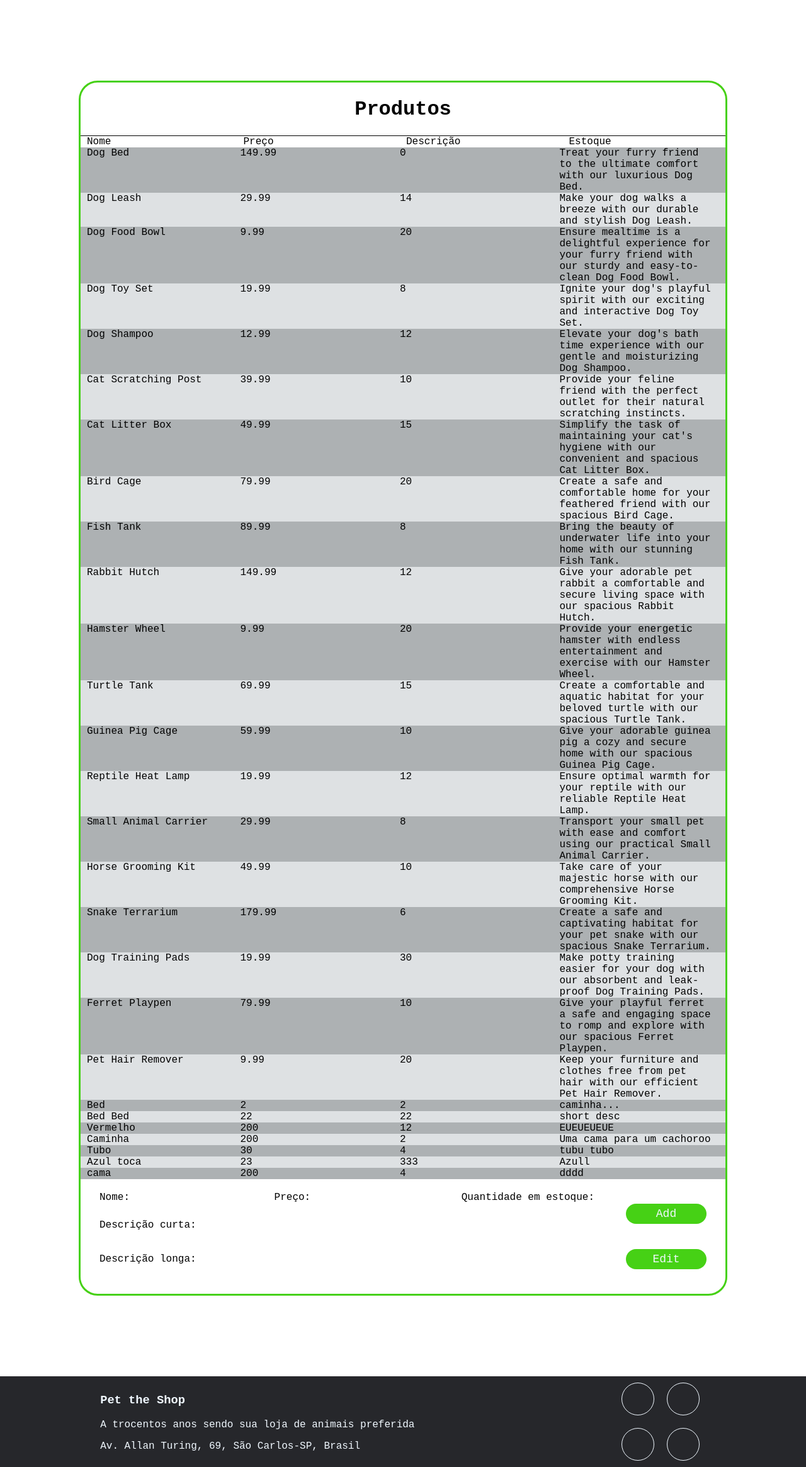
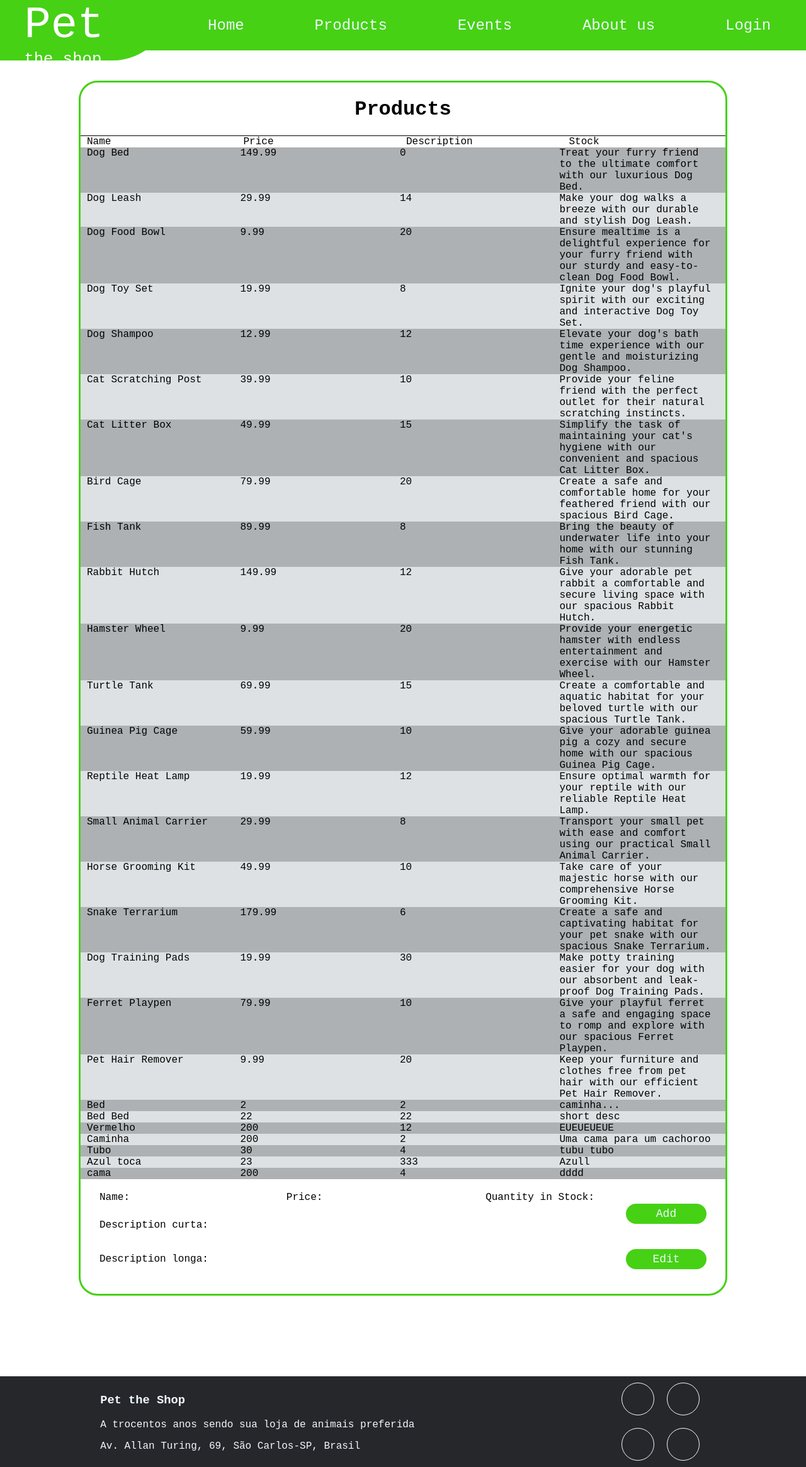
Before and after one commit to VictorRS27/WebIntroProject, a Vue app: page /crud in a window 1280 px wide. Shown: the whole page at 63% size. Built offline with nearby package versions, Linux system fonts and the light colour scheme; data requests are answered from the project's data file.

Commit message:
Added admin menu page buttons funcionality

```diff
--- a/src/views/AdminMenuView.vue
+++ b/src/views/AdminMenuView.vue
@@ -5,15 +5,16 @@
 
       <h2> Admin Menu </h2>
       <div class="grid">
-        <button class="custom-button" style="background-color: #46D115;">Client Management</button>
-        <button class="custom-button" style="background-color: #46D115;">Stock Management</button>
-        <button class="custom-button" style="background-color: #46D115;">Admin Management</button>
-        <button class="custom-button" style="background-color: #46D115;">Event Management</button>
+        <button class="custom-button" style="background-color: #46D115;" @click="crudClients">Client Management</button>
+        <button class="custom-button" style="background-color: #46D115;" @click="crudProducs">Stock Management</button>
+        <button class="custom-button" style="background-color: #46D115;" @click="crudAdmins">Admin Management</button>
+        <button class="custom-button" style="background-color: #46D115;" @click="crudEvents">Event Management</button>
       </div>
     </div>
   </div>
 </template>
 <script>
+
 import Navbar from '../components/Navbar.vue'
 import Footer from '../components/Footer.vue'
 
@@ -22,8 +23,21 @@ export default {
   components: {
     Navbar,
     Footer
+  },
+  methods: {
+    crudClients() {
+      this.$router.push('/crud?crud=users');
+    },
+    crudProducs() {
+      this.$router.push('/crud?crud=products');
+    },
+    crudAdmins() {
+      this.$router.push('/crud?crud=admin');
+    },
+    crudEvents() {
+      this.$router.push('/crud?crud=events');
     }
-
+  }
 }
 </script >
 <style scoped>
--- a/src/views/CrudView.vue
+++ b/src/views/CrudView.vue
@@ -1,27 +1,28 @@
 <template>
+    <Navbar/>
     <div class="container_crud">
         <div class="box">
             <div class="box_head">
-                <h1 v-if="which_table === 'products'"> Produtos </h1>
-                <h1 v-if="which_table === 'users'"> Usuários </h1>
-                <h1 v-if="which_table === 'admin'"> Administradores </h1>
-                <h1 v-if="which_table === 'events'"> Eventos </h1>
+                <h1 v-if="which_table === 'products'"> Products </h1>
+                <h1 v-if="which_table === 'users'"> Users </h1>
+                <h1 v-if="which_table === 'admin'"> Administrators </h1>
+                <h1 v-if="which_table === 'events'"> Events </h1>
             </div>
             <div v-if="which_table === 'products'" class="line">
-                <span class="column">Nome</span>
-                <span class="column">Preço</span>
-                <span class="column">Descrição</span>
-                <span class="column">Estoque</span>
+                <span class="column">Name</span>
+                <span class="column">Price</span>
+                <span class="column">Description</span>
+                <span class="column">Stock</span>
             </div>
             <div v-else-if="which_table === 'users'" class="line">
-                <span class="column">Nome de usuário</span>
+                <span class="column">Username</span>
                 <span class="column">Email</span>
                 <span class="column">Telefone</span>
-                <span class="column">Endereço</span>
+                <span class="column">Adress</span>
             </div>
             <div v-else-if="which_table === 'admin'" class="line">
-                <span class="column">Nome de usuário</span>
-                <span class="column">Senha</span>
+                <span class="column">Username</span>
+                <span class="column">Password</span>
                 <span class="column">Email</span>
                 <span class="column">Telefone</span>
             </div>
@@ -59,37 +60,37 @@
             <div class="box_feet">
                 <div v-if="which_table === 'products'" class="data">
                     <div class="line">
-                        <span>Nome: {{ focused.productName }}</span>
-                        <span>Preço: {{ focused.productPrice }}</span>
-                        <span>Quantidade em estoque: {{ focused.quantityInStock }}</span>
+                        <span>Name: {{ focused.productName }}</span>
+                        <span>Price: {{ focused.productPrice }}</span>
+                        <span>Quantity in Stock: {{ focused.quantityInStock }}</span>
                     </div>
-                    <p>Descrição curta: {{ focused.productShortDescription }}</p>
-                    <p>Descrição longa: {{ focused.productDescription }}</p>
+                    <p>Description curta: {{ focused.productShortDescription }}</p>
+                    <p>Description longa: {{ focused.productDescription }}</p>
                     <img class="img_small" v-for="(photo, index) in focused.photos" :src="photo" :alt="'photo' + index">
                 </div>
                 <div v-if="which_table === 'users'" class="data">
                     <div class="line">
-                        <span>Nome de Usuário: {{ focused.username }}</span>
+                        <span>Username: {{ focused.username }}</span>
                         <span>Email: {{ focused.email }}</span>
                     </div>
-                    <p>Endereço: {{ focused.address }}</p>
+                    <p>Adress: {{ focused.address }}</p>
                     <p>Telefone: {{ focused.telephone }}</p>
                 </div>
                 <div v-if="which_table === 'admin'" class="data">
                     <div class="line">
-                        <span>Nome de Usuário: {{ focused.username }}</span>
-                        <span>Senha: {{ focused.password }}</span>
+                        <span>Username: {{ focused.username }}</span>
+                        <span>Password: {{ focused.password }}</span>
                     </div>
                     <p>Email: {{ focused.email }}</p>
                     <p>Telefone: {{ focused.telephone }}</p>
                 </div>
                 <div v-if="which_table === 'events'" class="data">
                     <div class="line">
-                        <span>Nome: {{ focused.eventName }}</span>
-                        <span>Tipo: {{ focused.eventType }}</span>
-                        <span>Data: {{ focused.eventDate }}</span>
+                        <span>Name: {{ focused.eventName }}</span>
+                        <span>Type: {{ focused.eventType }}</span>
+                        <span>Date: {{ focused.eventDate }}</span>
                     </div>
-                    <p>Descrição longa: {{ focused.eventDescription }}</p>
+                    <p>Description longa: {{ focused.eventDescription }}</p>
                     <img class="img_small" v-for="(photo, index) in focused.photos" :src="photo" :alt="'photo' + index">
                 </div>
                 <div class="btn_column">
@@ -101,8 +102,14 @@
     </div>
 </template>
 <script>
+
 import axios from 'axios'
+import Navbar from '../components/Navbar.vue'
+
 export default {
+    components: {
+        Navbar
+    },
     name: "crudView",
     data() {
         return {
```
Lines whose indentation alone changed are shown as unchanged.
